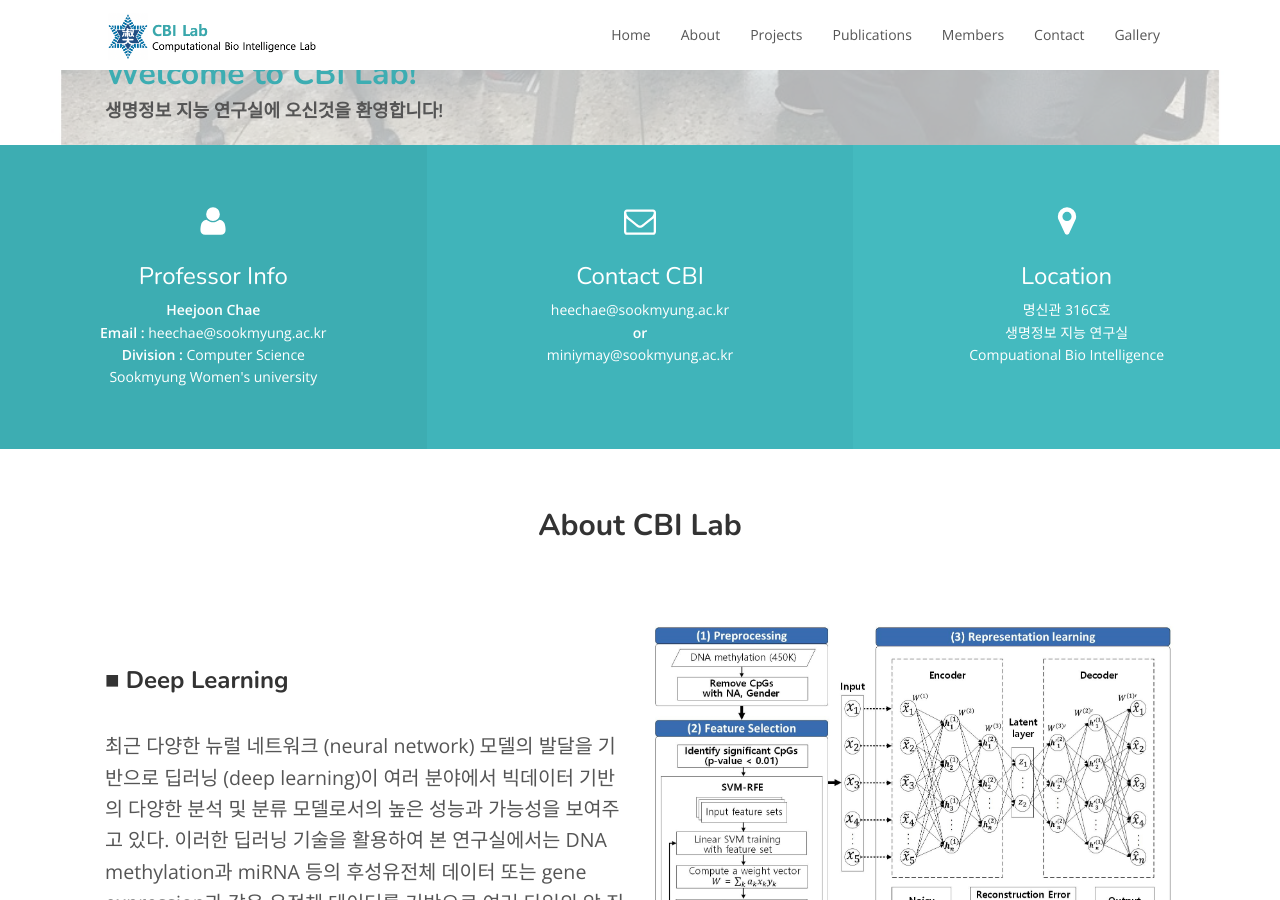
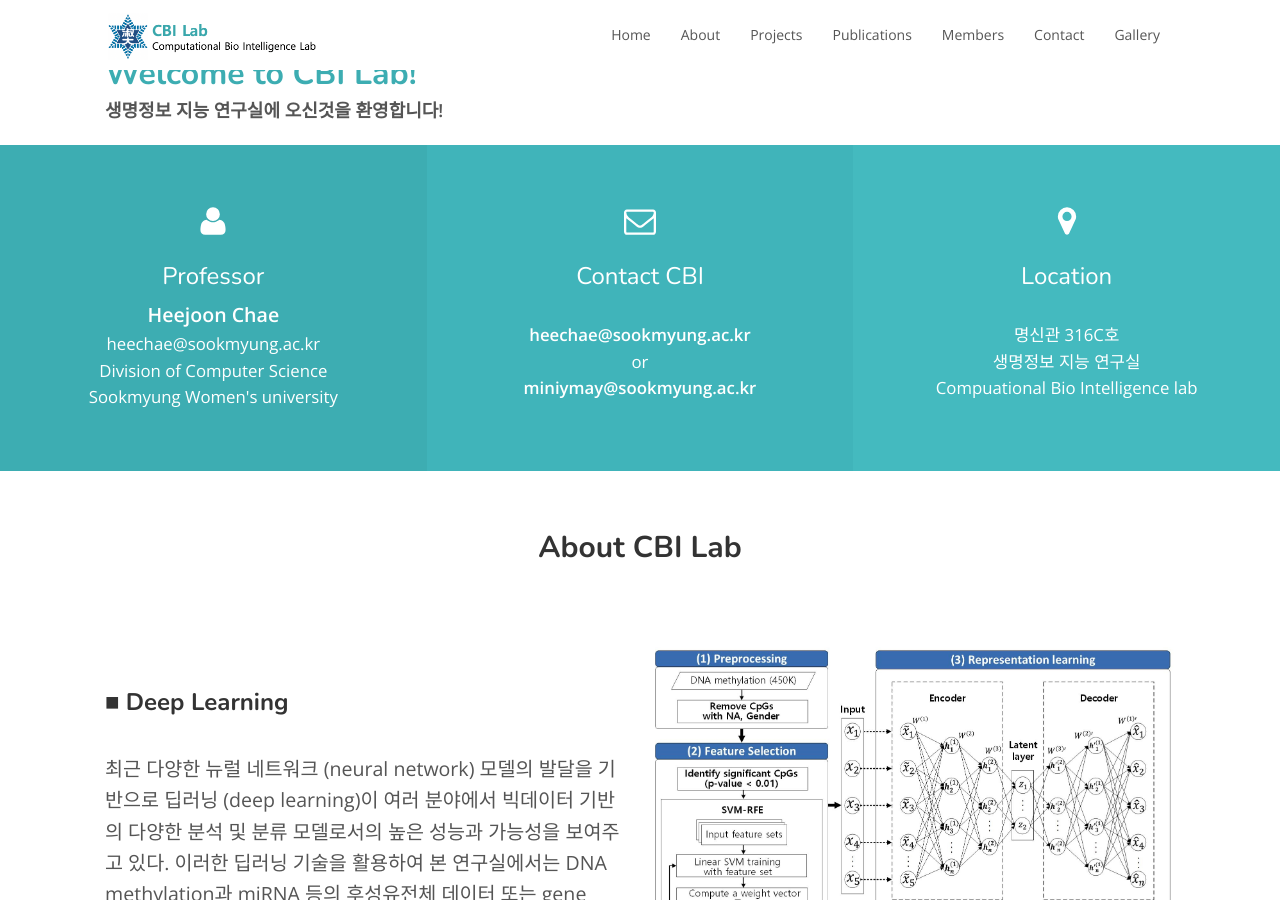
Before and after one commit to cbi-bioinfo/cbi-bioinfo.github.io_old, a Jekyll site: the page built from index.html, in a window 1280 px wide and 900 px high, scrolled down 633 px. Built offline with Jekyll 4.4.1, drawn with Linux system fonts in a browser that asks for light colours; nearby versions of some CDN libraries.

Commit message:
update member img and modify font-size

```diff
--- a/_config.yml
+++ b/_config.yml
@@ -23,7 +23,7 @@ contact:
     university: Sookmyung Women's university
     address : 명신관 316C호
     lab_kr : 생명정보 지능 연구실
-    lab_eng : Compuational Bio Intelligence
+    lab_eng : Compuational Bio Intelligence lab
     email_lab : miniymay@sookmyung.ac.kr
 
 # Opening hours
--- a/_data/team.yml
+++ b/_data/team.yml
@@ -11,7 +11,7 @@
   state: M.S.Student
 
 - name: Heonyi Lee
-  image: test2.png
+  image: heonyi_lee.jpg
   email: hy1165@sookmyung.ac.kr
   phone: 9659 43 21
   state: M.S.Student
--- a/index.html
+++ b/index.html
@@ -3,7 +3,7 @@ layout: default
 ---
 
 <!-- Start Hero -->
-<div class="hero" style="background: url('{{ site.baseurl }}/img/{{ site.hero.hero_img }}') no-repeat; background-size: cover; background-position: center">
+<div class="hero" style="background: url('{{ site.baseurl }}/img/{{ site.hero.hero_img }}') no-repeat; background-size: 80%; background-position: center">
     <div class="hero-content">
 
         <div class="container-fluid">
@@ -69,31 +69,30 @@ layout: default
 <div class="three-shade-col">
     <div class="col-sm-4">
         <svg class="icon icon-user"><use xlink:href="#icon-user"></use></svg>
-        <h3>Professor Info</h3>
+        <h3>Professor</h3>
         <ul>
-            {% if site.contact.name %}<li><strong> {{ site.contact.name }}</strong></li>{% endif %}
-
-            {% if site.contact.email %}<li><strong>Email : </strong>{{ site.contact.email }}</li>{% endif %}
-            {% if site.contact.division %}<li><strong>Division : </strong> {{ site.contact.division }}</li>{% endif %}
-            {% if site.contact.university %}<li> {{ site.contact.university }}</li>{% endif %}
+            {% if site.contact.name %}<li><p style="font-size: 140%"><strong> {{ site.contact.name }}</strong></p></li>{% endif %}
+            {% if site.contact.email %}<li><p style="font-size: 120%">{{ site.contact.email }}</p></li>{% endif %}
+            {% if site.contact.division %}<li><p style="font-size: 120%">Division of {{ site.contact.division }}</p></li>{% endif %}
+            {% if site.contact.university %}<li><p style="font-size: 120%"> {{ site.contact.university }}</p></li>{% endif %}
         </ul>
     </div>
     <div class="col-sm-4">
         <svg class="icon icon-envelope-o"><use xlink:href="#icon-envelope-o"></use></svg>
-        <h3>Contact CBI</h3>
+        <h3>Contact CBI</h3><br>
         <ul>
-            {% if site.contact.email %}<li> {{ site.contact.email }}</li>{% endif %}
-            <li><strong>or</strong></li>
-            {% if site.contact.email_lab %}<li> {{ site.contact.email_lab }}</li>{% endif %}
+            {% if site.contact.email %}<li><p style="font-size: 120%"><strong> {{ site.contact.email }}</strong></p></li>{% endif %}
+            <li><p style="font-size: 120%">or</p></li>
+            {% if site.contact.email_lab %}<li><p style="font-size: 120%"><strong>{{ site.contact.email_lab }}</strong></p></li>{% endif %}
         </ul>
     </div>
     <div class="col-sm-4">
         <svg class="icon icon-map-marker"><use xlink:href="#icon-map-marker"></use></svg>
-        <h3>Location</h3>
+        <h3>Location</h3><br>
         <ul>
-            <li>{{ site.contact.address }}</li>
-            <li>{{ site.contact.lab_kr }}</li>
-            <li>{{ site.contact.lab_eng }}</li>
+            <li><p style="font-size: 120%">{{ site.contact.address }}</p></li>
+            <li><p style="font-size: 120%">{{ site.contact.lab_kr }}</p></li>
+            <li><p style="font-size: 120%">{{ site.contact.lab_eng }}</p></li>
         </ul>
     </div>
 </div>
```
Also changed, not shown: img/heonyi_lee.jpg (added), 3 other files.
